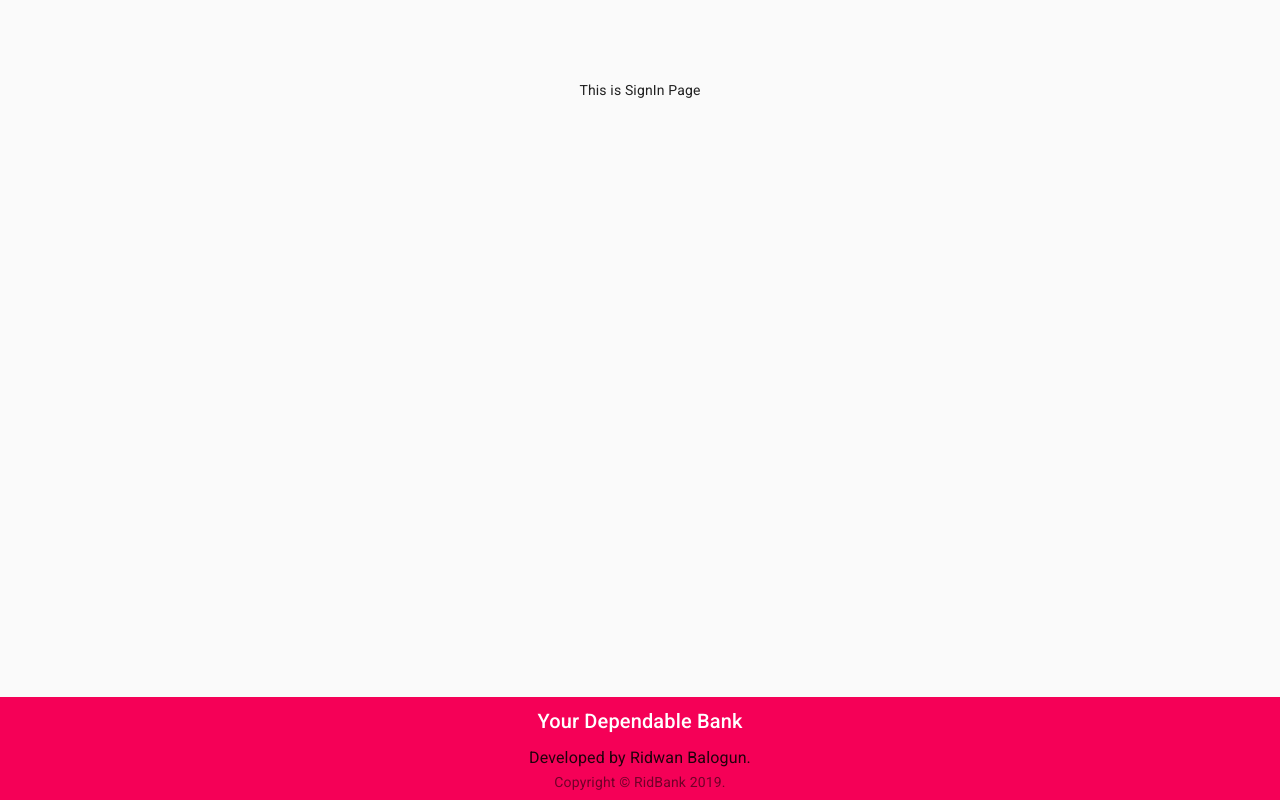
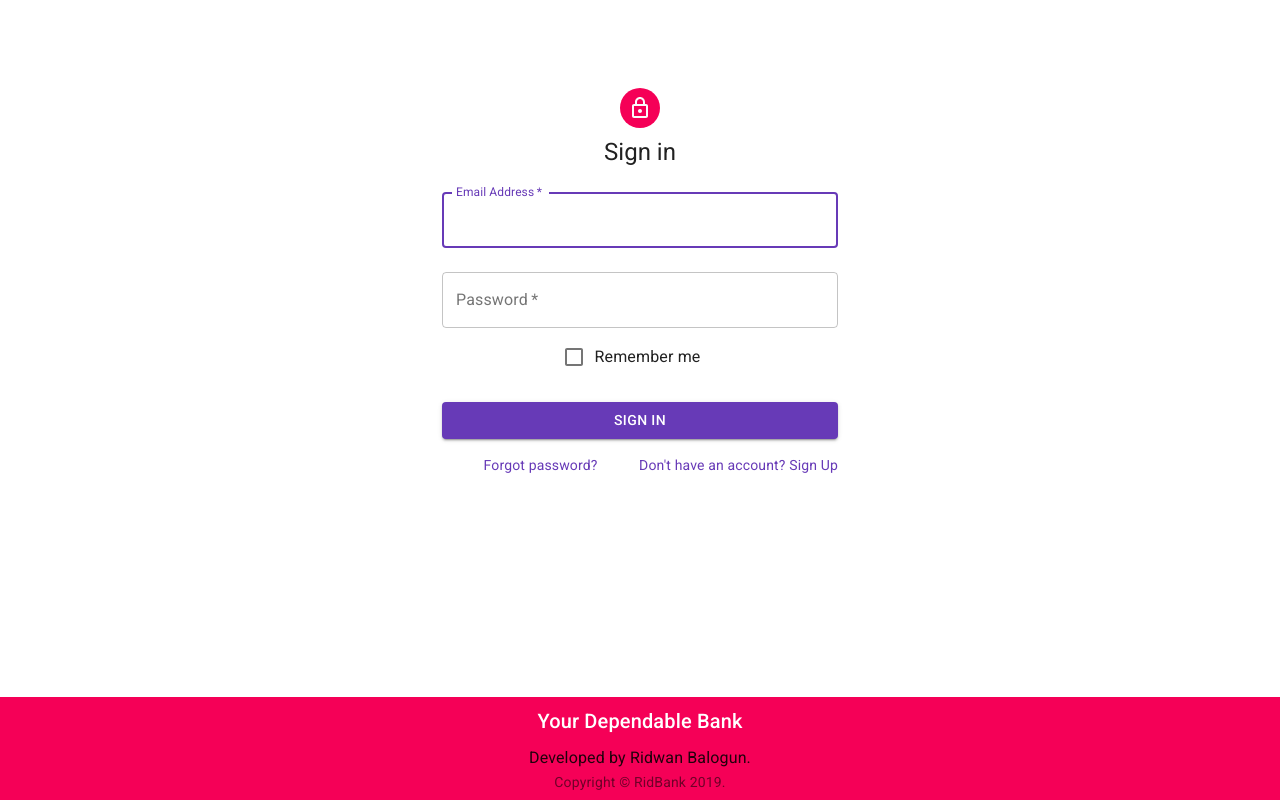
Before and after one commit to ridbay/Banka-React, a React (Create React App) app: page /signin in a window 1280 px wide. Built offline with nearby package versions, Linux system fonts and the light colour scheme; the HTML template or start-up script is replaced by a standard one.

Commit message:
Add Sign In page

```diff
--- a/src/pages/Home.jsx
+++ b/src/pages/Home.jsx
@@ -10,6 +10,8 @@
 
 
 import Image from '../img/bg.jpg';
+
+import NavBar from '../components/NavBar'
 
 
 const useStyles = makeStyles(theme => ({
@@ -35,7 +37,7 @@
 
   return (
     <React.Fragment>
-
+      <NavBar />
         <div className={classes.heroContent}>
           <Container component="main">
             <Typography component="h1" variant="h2" align="center" color="textPrimary" gutterBottom>
--- a/src/pages/SignIn.jsx
+++ b/src/pages/SignIn.jsx
@@ -1,11 +1,106 @@
 import React from 'react';
+import Avatar from '@material-ui/core/Avatar';
+import Button from '@material-ui/core/Button';
+import CssBaseline from '@material-ui/core/CssBaseline';
+import TextField from '@material-ui/core/TextField';
+import FormControlLabel from '@material-ui/core/FormControlLabel';
+import Checkbox from '@material-ui/core/Checkbox';
+import Link from '@material-ui/core/Link';
+import Grid from '@material-ui/core/Grid';
+import LockOutlinedIcon from '@material-ui/icons/LockOutlined';
+import Typography from '@material-ui/core/Typography';
+import { makeStyles } from '@material-ui/core/styles';
+import Container from '@material-ui/core/Container';
 
 
+const useStyles = makeStyles(theme => ({
+  '@global': {
+    body: {
+      backgroundColor: theme.palette.common.white,
+    },
+  },
+  paper: {
+    marginTop: theme.spacing(8),
+    display: 'flex',
+    flexDirection: 'column',
+    alignItems: 'center',
+  },
+  avatar: {
+    margin: theme.spacing(1),
+    backgroundColor: theme.palette.secondary.main,
+  },
+  form: {
+    width: '100%', // Fix IE 11 issue.
+    marginTop: theme.spacing(1),
+  },
+  submit: {
+    margin: theme.spacing(3, 0, 2),
+  },
+}));
 
-const SignIn = ()=>{
-    return (
-        <p>This is SignIn Page</p>
-    )
+export default function SignIn() {
+  const classes = useStyles();
+
+  return (
+    <Container component="main" maxWidth="xs">
+      <CssBaseline />
+      <div className={classes.paper}>
+        <Avatar className={classes.avatar}>
+          <LockOutlinedIcon />
+        </Avatar>
+        <Typography component="h1" variant="h5">
+          Sign in
+        </Typography>
+        <form className={classes.form} noValidate autoComplete="off">
+          <TextField
+            variant="outlined"
+            margin="normal"
+            required
+            fullWidth
+            id="email"
+            label="Email Address"
+            name="email"
+            autoComplete="email"
+            autoFocus
+          />
+          <TextField
+            variant="outlined"
+            margin="normal"
+            required
+            fullWidth
+            name="password"
+            label="Password"
+            type="password"
+            id="password"
+            autoComplete="current-password"
+          />
+          <FormControlLabel
+            control={<Checkbox value="remember" color="primary" />}
+            label="Remember me"
+          />
+          <Button
+            type="submit"
+            fullWidth
+            variant="contained"
+            color="primary"
+            className={classes.submit}
+          >
+            Sign In
+          </Button>
+          <Grid container>
+            <Grid item xs>
+              <Link href="#" variant="body2">
+                Forgot password?
+              </Link>
+            </Grid>
+            <Grid item>
+              <Link href="#" variant="body2">
+                {"Don't have an account? Sign Up"}
+              </Link>
+            </Grid>
+          </Grid>
+        </form>
+      </div>
+    </Container>
+  );
 }
-
-export default SignIn;
```
